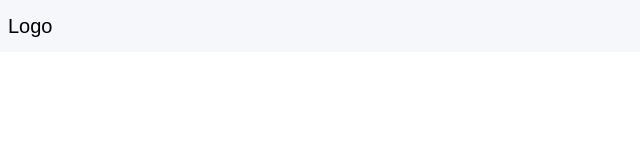
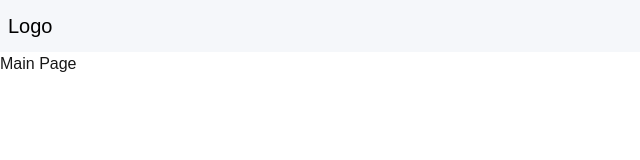
Before and after one commit to ZenitHTH/simple-pos, a Next.js app: page / in a window 1280 px wide. Shown: the top 160 px of the page, without its empty margins (0-640 px from the left). Built offline with nearby package versions, Linux system fonts and the light colour scheme.

Commit message:
ADD MAIN

```diff
--- a/src/app/page.tsx
+++ b/src/app/page.tsx
@@ -1,9 +1,7 @@
-import Image from "next/image";
-
 export default function Home() {
   return (
     <div className="">
-      <main className=""></main>
+      <main className="">Main Page</main>
     </div>
   );
 }
```
